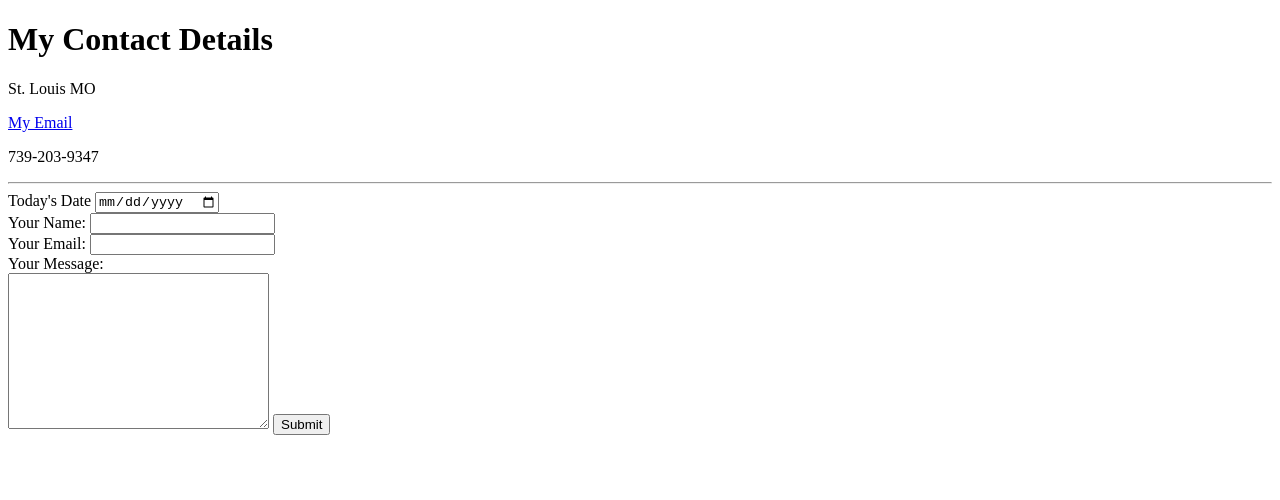
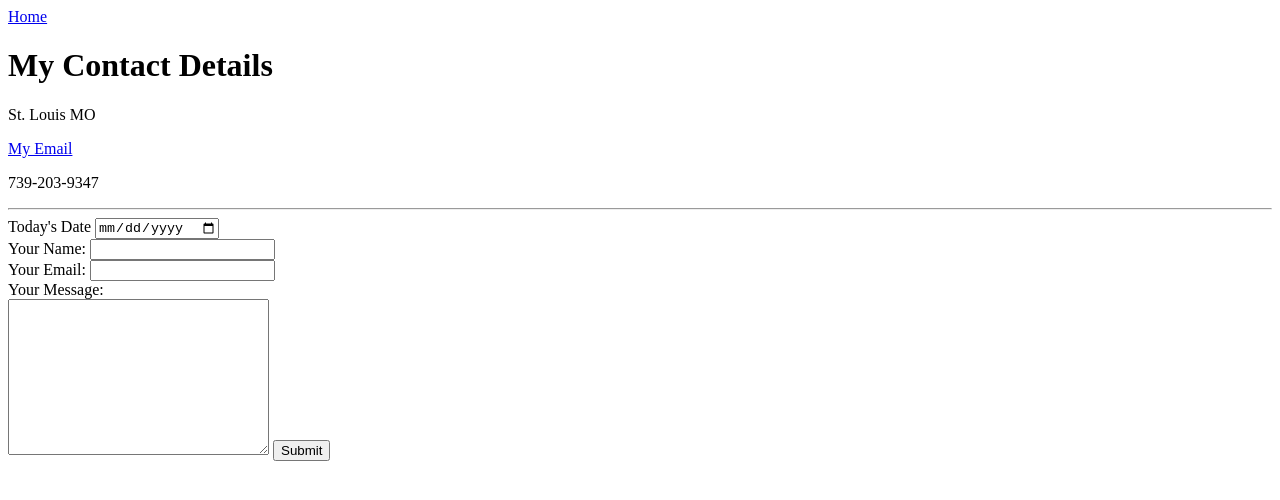
Before and after one commit to Bangoldx/CV, a plain HTML site: page contact-me.html in a window 1280 px wide. Drawn offline with Linux system fonts and the light colour scheme.

Commit message:
adding home link

```diff
--- a/contact-me.html
+++ b/contact-me.html
@@ -1,4 +1,5 @@
 <!DOCTYPE html>
+<a href="index.html><strong>Home</strong></a>
 <html>
     <head>
         <meta charset="UTF-8">
```
